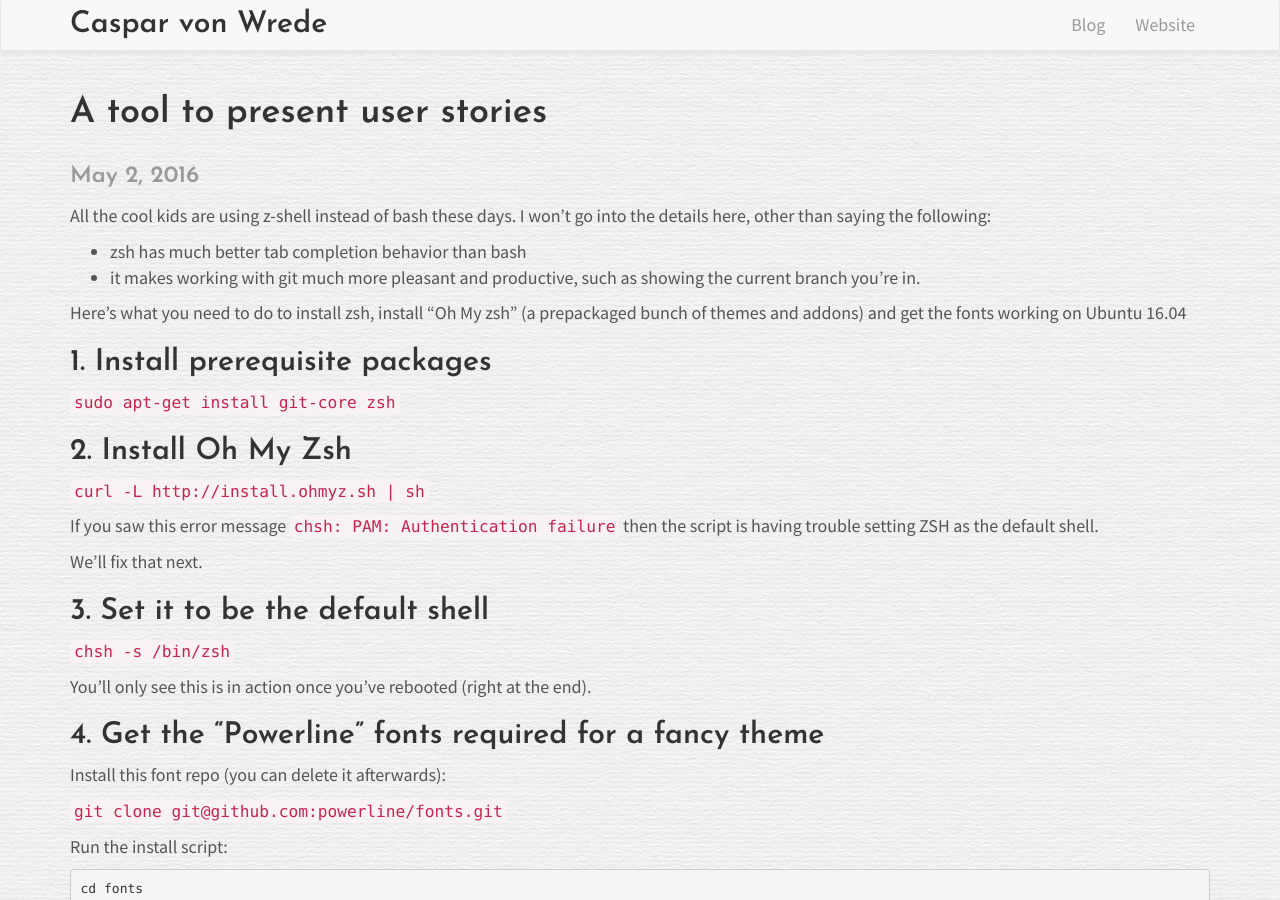
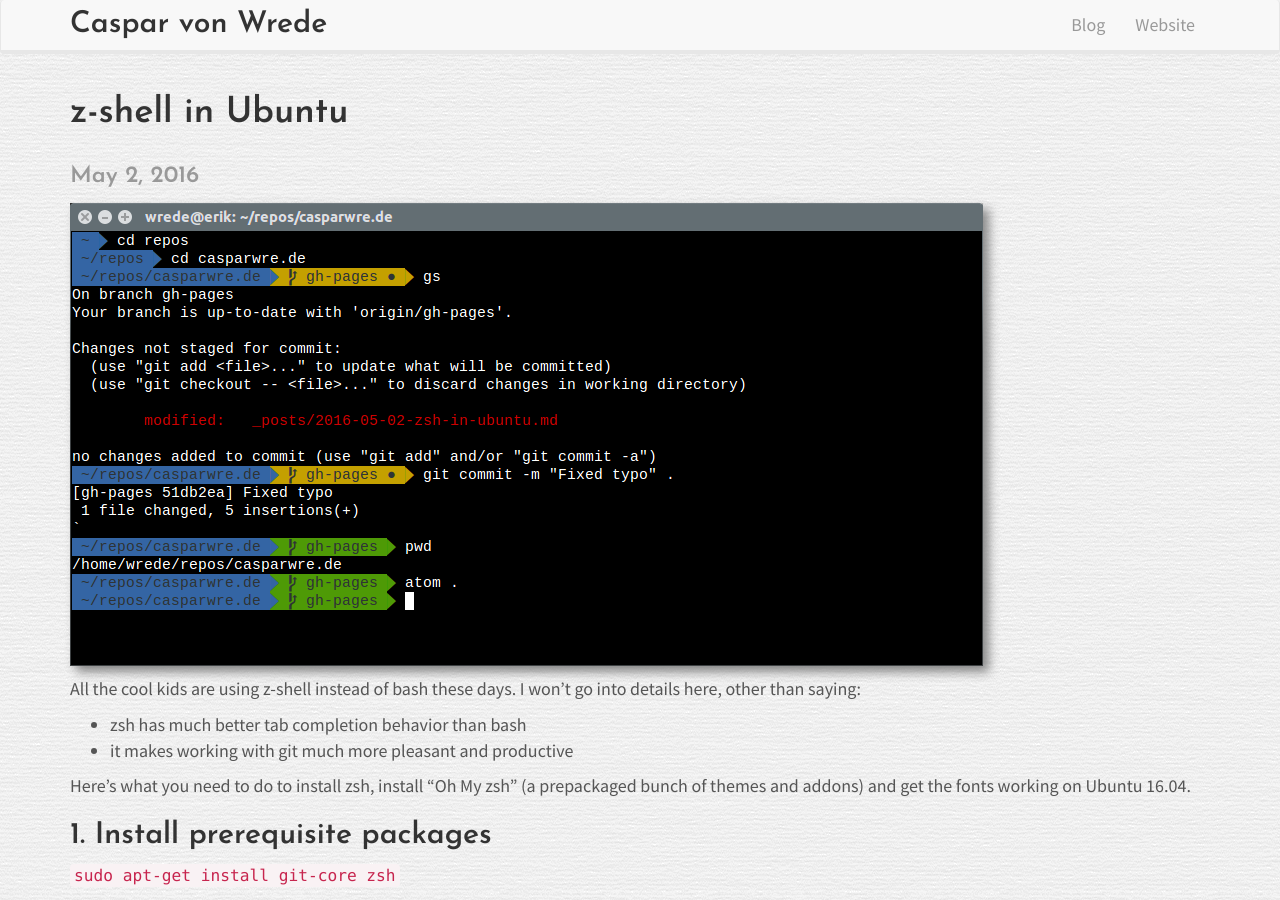
Before and after one commit to caspii/casparwre.de, a Jekyll site: the page built from _posts/2016-05-02-zsh-in-ubuntu.md, in a window 1280 px wide and 900 px high. Built offline with Jekyll 4.4.1, drawn with Linux system fonts in a browser that asks for light colours; comment, search, counter and statistics services are not loaded.

Commit message:
Improved zsh post

```diff
--- a/_posts/2016-05-02-zsh-in-ubuntu.md
+++ b/_posts/2016-05-02-zsh-in-ubuntu.md
@@ -1,14 +1,16 @@
 ---
 layout: post
-title: A tool to present user stories
+title: z-shell in Ubuntu
 ---
 
-All the cool kids are using z-shell instead of bash these days. I won't go into the details here, other than saying the following:
+![_config.yml]({{ site.baseurl }}/images/2016-05-zsh.png)
+
+All the cool kids are using z-shell instead of bash these days. I won't go into details here, other than saying:
 
 * zsh has much better tab completion behavior than bash
-* it makes working with git much more pleasant and productive, such as showing the current branch you're in.
+* it makes working with git much more pleasant and productive
 
-Here's what  you need to do to install zsh, install "Oh My zsh" (a prepackaged bunch of themes and addons) and get the fonts working on Ubuntu 16.04
+Here's what you need to do to install zsh, install "Oh My zsh" (a prepackaged bunch of themes and addons) and get the fonts working on Ubuntu 16.04.
 
 ## 1. Install prerequisite packages
 
```
